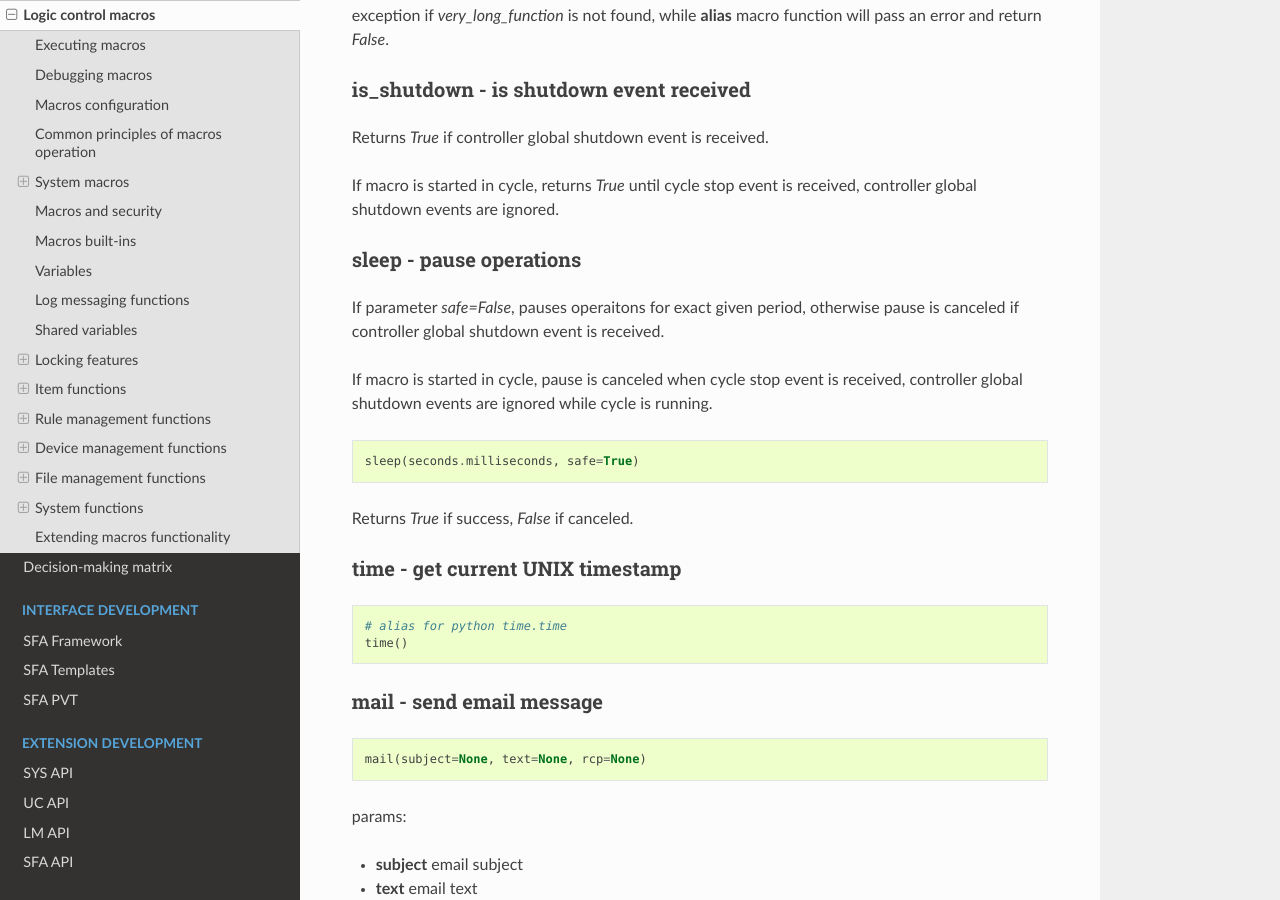
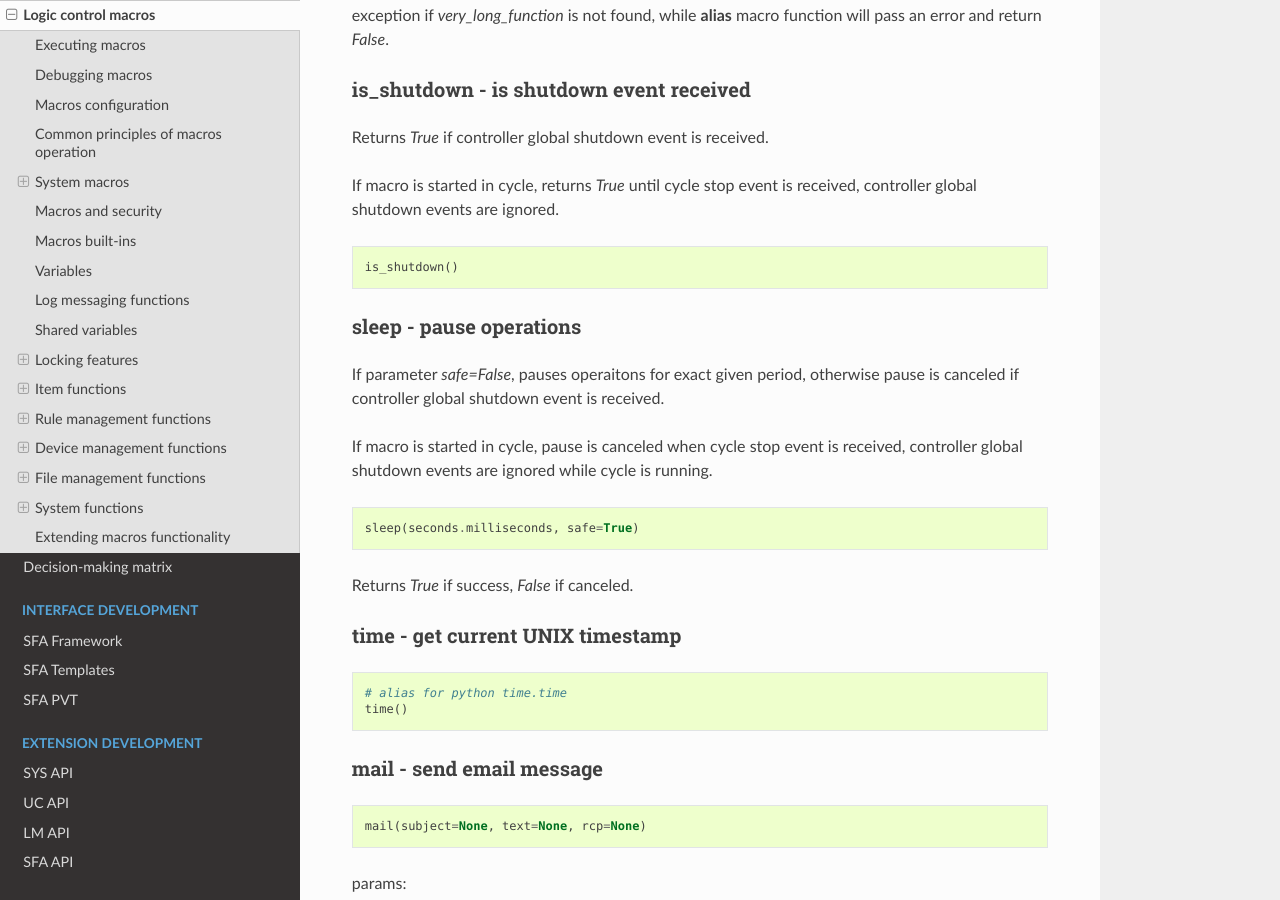
Before and after one commit to alttch/eva3, a Sphinx documentation site: the page built from doc/lm/macros.rst, in a window 1280 px wide and 900 px high, scrolled down 19667 px. Built offline with Sphinx 7.4.7 and the Read the Docs theme 2.0.0, drawn with Linux system fonts in a browser that asks for light colours.

Commit message:
is_shutdown example

```diff
--- a/doc/lm/macros.rst
+++ b/doc/lm/macros.rst
@@ -939,6 +939,10 @@ Returns *True* if controller global shutdown event is received.
 If macro is started in cycle, returns *True* until cycle stop event is
 received, controller global shutdown events are ignored.
 
+.. code-block:: python
+
+    is_shutdown()
+
 .. _m_sleep:
 
 sleep - pause operations
```
